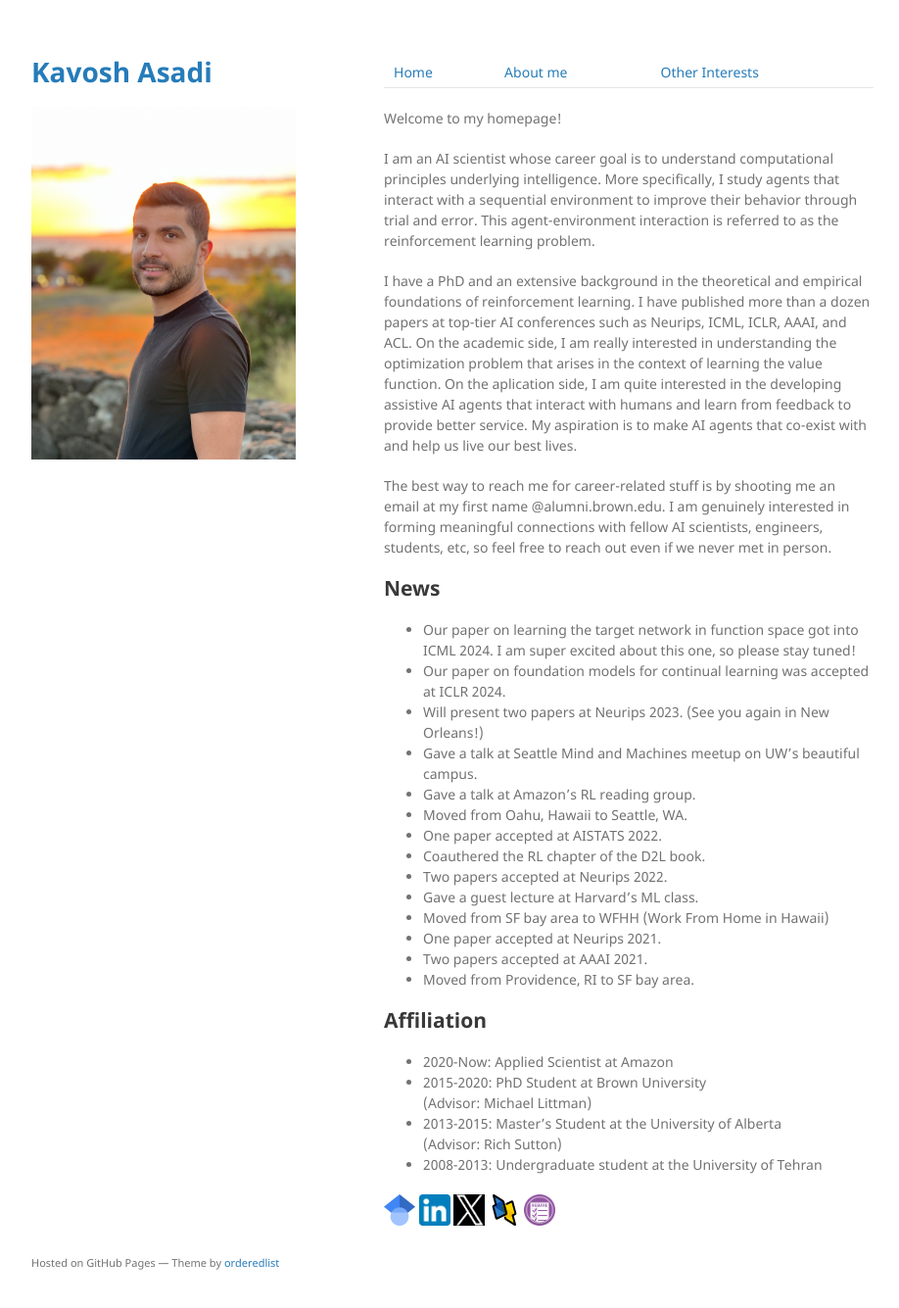
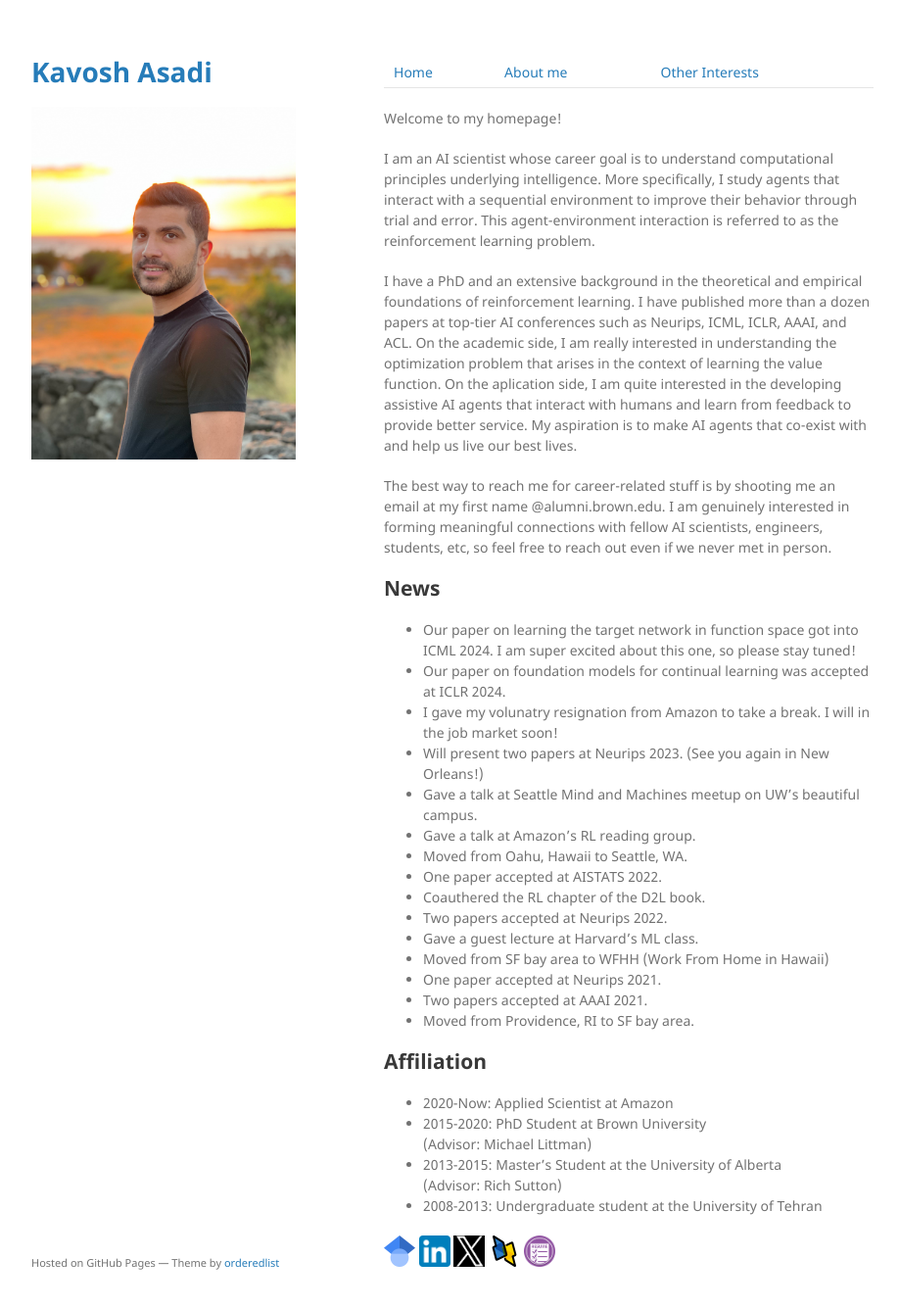
Before and after one commit to kavosh8/kavosh8.github.io, a Jekyll site: the page built from index.md, in a window 1280 px wide and 1368 px high. Shown: the top 1335 px of the window at 98% size, without its empty margins (178-1096 px from the left). Built offline with Jekyll 4.4.1, drawn with Linux system fonts in a browser that asks for light colours; the repository's description, which GitHub fills in, is left out.

Commit message:
added resignation

```diff
--- a/index.md
+++ b/index.md
@@ -15,6 +15,7 @@ The best way to reach me for career-related stuff is by shooting me an email at
 ## News
 *   Our paper on learning the target network in function space got into ICML 2024. I am super excited about this one, so please stay tuned!
 * 	Our paper on foundation models for continual learning was accepted at ICLR 2024.
+*   I gave my volunatry resignation from Amazon to take a break. I will in the job market soon!
 *   Will present two papers at Neurips 2023. (See you again in New Orleans!)
 *   Gave a talk at Seattle Mind and Machines meetup on UW's beautiful campus.
 *   Gave a talk at Amazon's RL reading group.
```
Also changed, not shown: 1 other file.
